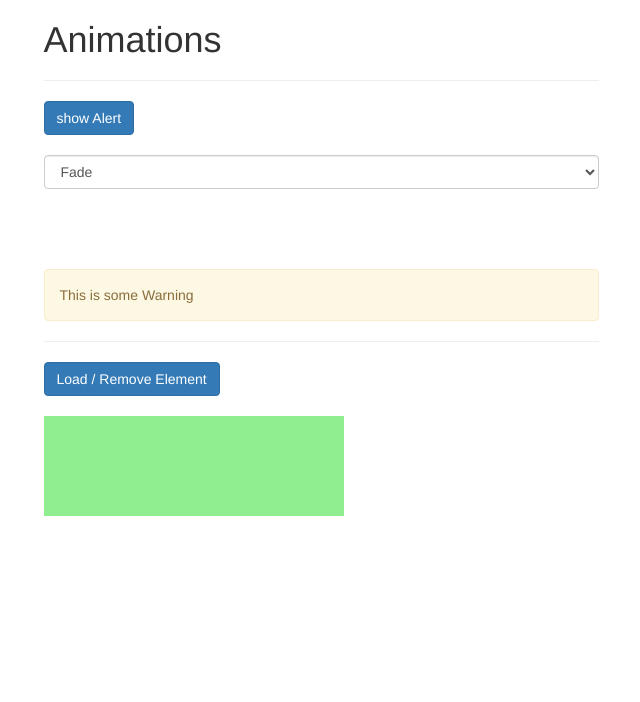
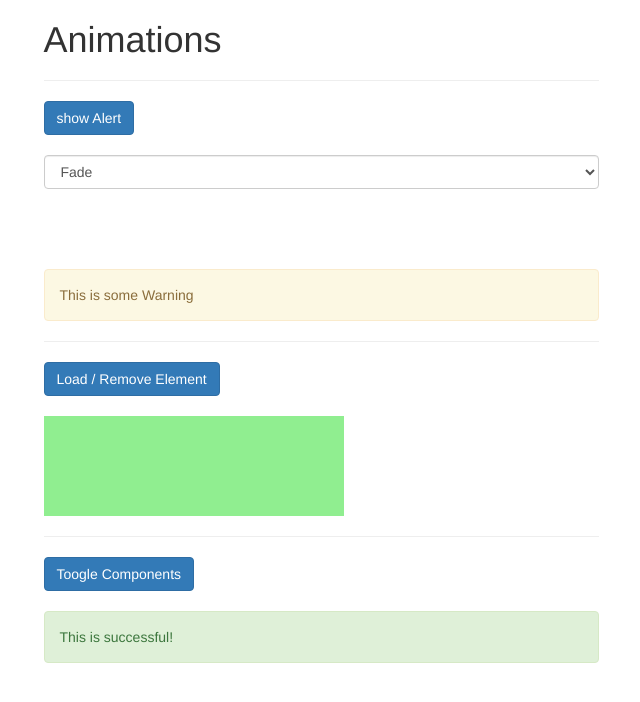
Before and after one commit to Ayazadeh/VueWithMaximilian, a Vue app in the folder Vuejs/17/: page / in a window 1280 px wide. Shown: the top 702 px of the page, without its empty margins (319-959 px from the left). Built offline with nearby package versions, Linux system fonts and the light colour scheme.

Commit message:
Vue2: Animating Dynamic Components

```diff
--- a/Vuejs/17/src/App.vue
+++ b/Vuejs/17/src/App.vue
@@ -62,6 +62,21 @@
             v-if="load"
           ></div>
         </Transition>
+        <hr />
+        <button
+          class="btn btn-primary"
+          @click="
+            selectedComponent == 'app-success-alert'
+              ? (selectedComponent = 'app-danger-alert')
+              : (selectedComponent = 'app-success-alert')
+          "
+        >
+          Toogle Components
+        </button>
+        <br /><br />
+        <Transition name="fade" mode="out-in">
+          <component :is="selectedComponent"></component>
+        </Transition>
       </div>
     </div>
   </div>
@@ -69,6 +84,9 @@
 
 <script>
 /* eslint-disable */
+import DangerAlert from "@/components/DangerAlert.vue";
+import SuccessAlert from "@/components/SuccessAlert.vue";
+
 export default {
   name: "App",
   data() {
@@ -77,6 +95,7 @@
       load: true,
       alertAnimation: "fade",
       elementWidth: 100,
+      selectedComponent: "app-success-alert",
     };
   },
   methods: {
@@ -109,7 +128,7 @@
     beforeLeave(el) {
       console.log("beforeLeave");
       this.elementWidth = 300;
-      el.style.width = this.elementWidth + 'px';
+      el.style.width = this.elementWidth + "px";
     },
     leave(el, done) {
       console.log("leave");
@@ -129,6 +148,10 @@
     leaveCancelled(el) {
       console.log("leaveCancelled");
     },
+  },
+  components: {
+    appDangerAlert: DangerAlert,
+    appSuccessAlert: SuccessAlert,
   },
 };
 </script>
--- /dev/null
+++ b/Vuejs/17/src/components/DangerAlert.vue
@@ -0,0 +1,3 @@
+<template>
+    <div class="alert alert-danger">This is dangerous!</div>
+</template>
--- /dev/null
+++ b/Vuejs/17/src/components/SuccessAlert.vue
@@ -0,0 +1,3 @@
+<template>
+    <div class="alert alert-success">This is successful!</div>
+</template>
```
